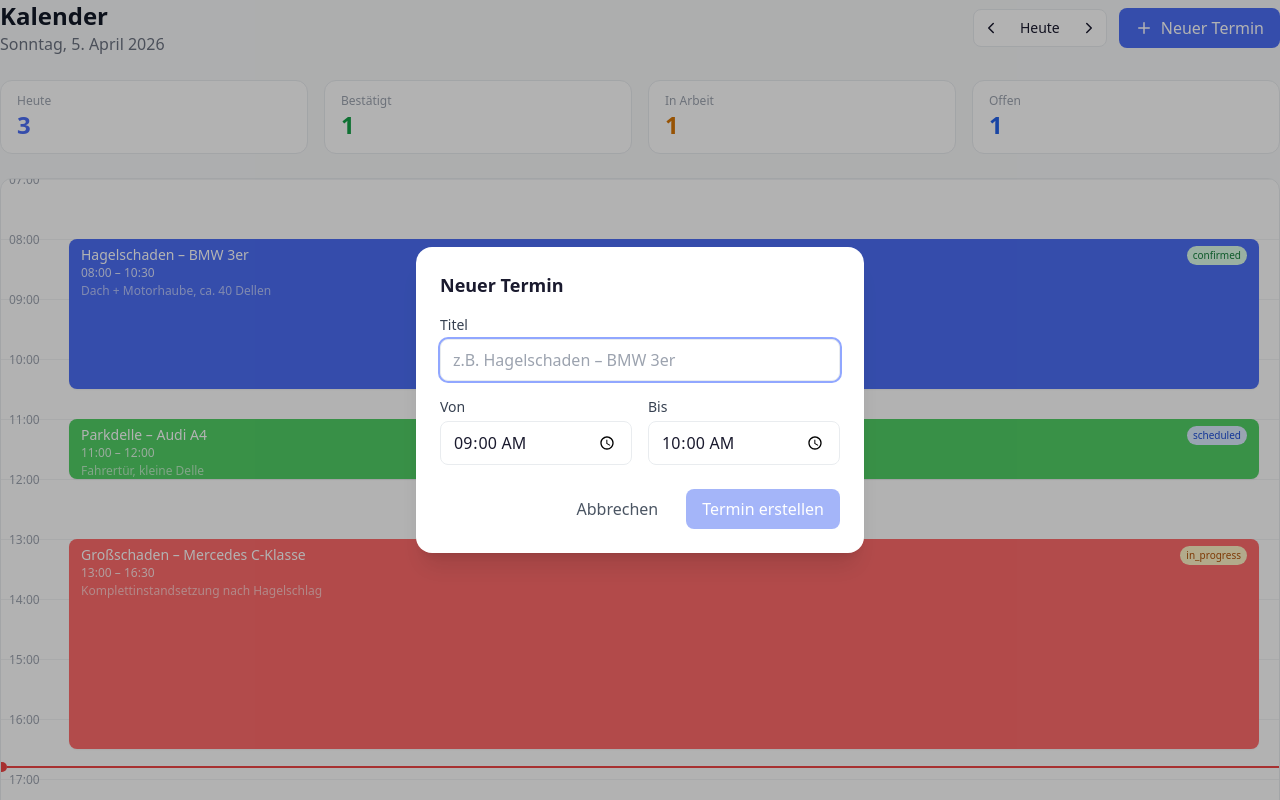
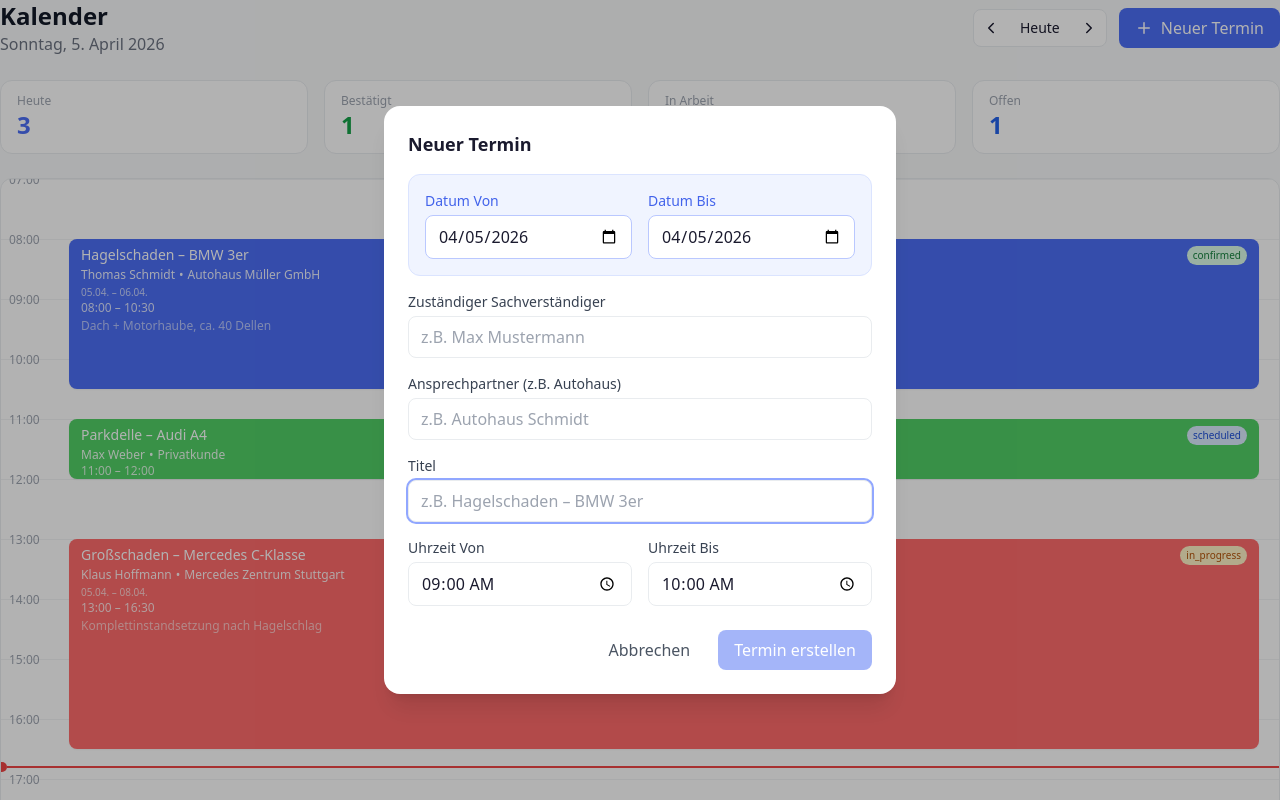
Before and after one commit to LouisL2T/Calace, a Next.js app in the folder frontend/: page /calendar in a window 1280 px wide. Both pictures are taken after a click on the button "Neuer Termin". Shown: the top 800 px of the page. Built offline with nearby package versions, Linux system fonts and the light colour scheme.

Commit message:
auto-commit for b85c951d-5766-4cfc-a09e-3957adb06f12

```diff
--- a/frontend/src/app/calendar/page.tsx
+++ b/frontend/src/app/calendar/page.tsx
@@ -228,12 +228,26 @@ export default function CalendarPage() {
                       {apt.status}
                     </span>
                   </div>
+                  {/* Sachverständiger & Ansprechpartner */}
+                  {(apt.sachverstaendiger || apt.ansprechpartner) && pos.height > 40 && (
+                    <div className="text-white/90 text-xs mt-0.5">
+                      {apt.sachverstaendiger && <span className="font-medium">{apt.sachverstaendiger}</span>}
+                      {apt.sachverstaendiger && apt.ansprechpartner && <span className="mx-1">•</span>}
+                      {apt.ansprechpartner && <span>{apt.ansprechpartner}</span>}
+                    </div>
+                  )}
+                  {/* Datum-Bereich */}
+                  {apt.start_date && apt.end_date && apt.start_date !== apt.end_date && pos.height > 55 && (
+                    <p className="text-white/70 text-[10px] mt-0.5">
+                      {new Date(apt.start_date).toLocaleDateString("de-DE", { day: "2-digit", month: "2-digit" })} – {new Date(apt.end_date).toLocaleDateString("de-DE", { day: "2-digit", month: "2-digit" })}
+                    </p>
+                  )}
                   <p className="text-white/80 text-xs">
                     {new Date(apt.start_time).toLocaleTimeString("de-DE", { hour: "2-digit", minute: "2-digit" })}
                     {" – "}
                     {new Date(apt.end_time).toLocaleTimeString("de-DE", { hour: "2-digit", minute: "2-digit" })}
                   </p>
-                  {apt.description && pos.height > 50 && (
+                  {apt.description && pos.height > 70 && (
                     <p className="text-white/60 text-xs mt-0.5 truncate">{apt.description}</p>
                   )}
                 </div>
@@ -297,6 +311,10 @@ function CreateAppointmentModal({
   onCreated: (apt: Appointment) => void;
 }) {
   const [title, setTitle] = useState("");
+  const [startDate, setStartDate] = useState(date.toISOString().split("T")[0]);
+  const [endDate, setEndDate] = useState(date.toISOString().split("T")[0]);
+  const [sachverstaendiger, setSachverstaendiger] = useState("");
+  const [ansprechpartner, setAnsprechpartner] = useState("");
   const [startTime, setStartTime] = useState("09:00");
   const [endTime, setEndTime] = useState("10:00");
   const [loading, setLoading] = useState(false);
@@ -305,11 +323,11 @@ function CreateAppointmentModal({
     if (!title.trim()) return;
     setLoading(true);
 
-    const start = new Date(date);
+    const start = new Date(startDate);
     const [sh, sm] = startTime.split(":").map(Number);
     start.setHours(sh, sm, 0, 0);
 
-    const end = new Date(date);
+    const end = new Date(endDate);
     const [eh, em] = endTime.split(":").map(Number);
     end.setHours(eh, em, 0, 0);
 
@@ -324,6 +342,10 @@ function CreateAppointmentModal({
         project_id: null,
         start_time: start.toISOString(),
         end_time: end.toISOString(),
+        start_date: startDate,
+        end_date: endDate,
+        sachverstaendiger: sachverstaendiger || null,
+        ansprechpartner: ansprechpartner || null,
         color: "#4c6ef5",
         status: "scheduled",
         metadata: null,
@@ -337,6 +359,10 @@ function CreateAppointmentModal({
           title,
           start_time: start.toISOString(),
           end_time: end.toISOString(),
+          start_date: startDate,
+          end_date: endDate,
+          sachverstaendiger: sachverstaendiger || null,
+          ansprechpartner: ansprechpartner || null,
         });
         onCreated(apt);
       } catch {}
@@ -346,9 +372,58 @@ function CreateAppointmentModal({
 
   return (
     <div className="fixed inset-0 bg-black/30 flex items-center justify-center z-50" onClick={onClose}>
-      <div className="bg-white rounded-2xl p-6 w-full max-w-md shadow-xl" onClick={(e) => e.stopPropagation()}>
+      <div className="bg-white rounded-2xl p-6 w-full max-w-lg shadow-xl" onClick={(e) => e.stopPropagation()}>
         <h2 className="text-lg font-semibold mb-4">Neuer Termin</h2>
         <div className="space-y-4">
+          {/* Datum Von/Bis - ON TOP */}
+          <div className="grid grid-cols-2 gap-4 p-4 bg-primary-50 rounded-xl border border-primary-100">
+            <div>
+              <label className="block text-sm font-medium text-primary-700 mb-1">Datum Von</label>
+              <input
+                type="date"
+                value={startDate}
+                onChange={(e) => setStartDate(e.target.value)}
+                className="w-full px-3 py-2 border border-primary-200 rounded-lg focus:outline-none focus:ring-2 focus:ring-primary-300 bg-white"
+                data-testid="start-date-input"
+              />
+            </div>
+            <div>
+              <label className="block text-sm font-medium text-primary-700 mb-1">Datum Bis</label>
+              <input
+                type="date"
+                value={endDate}
+                onChange={(e) => setEndDate(e.target.value)}
+                className="w-full px-3 py-2 border border-primary-200 rounded-lg focus:outline-none focus:ring-2 focus:ring-primary-300 bg-white"
+                data-testid="end-date-input"
+              />
+            </div>
+          </div>
+
+          {/* Zuständiger Sachverständiger */}
+          <div>
+            <label className="block text-sm font-medium text-gray-700 mb-1">Zuständiger Sachverständiger</label>
+            <input
+              value={sachverstaendiger}
+              onChange={(e) => setSachverstaendiger(e.target.value)}
+              className="w-full px-3 py-2 border border-surface-200 rounded-lg focus:outline-none focus:ring-2 focus:ring-primary-300"
+              placeholder="z.B. Max Mustermann"
+              data-testid="sachverstaendiger-input"
+            />
+          </div>
+
+          {/* Ansprechpartner */}
+          <div>
+            <label className="block text-sm font-medium text-gray-700 mb-1">Ansprechpartner (z.B. Autohaus)</label>
+            <input
+              value={ansprechpartner}
+              onChange={(e) => setAnsprechpartner(e.target.value)}
+              className="w-full px-3 py-2 border border-surface-200 rounded-lg focus:outline-none focus:ring-2 focus:ring-primary-300"
+              placeholder="z.B. Autohaus Schmidt"
+              data-testid="ansprechpartner-input"
+            />
+          </div>
+
+          {/* Titel */}
           <div>
             <label className="block text-sm font-medium text-gray-700 mb-1">Titel</label>
             <input
@@ -357,37 +432,43 @@ function CreateAppointmentModal({
               className="w-full px-3 py-2 border border-surface-200 rounded-lg focus:outline-none focus:ring-2 focus:ring-primary-300"
               placeholder="z.B. Hagelschaden – BMW 3er"
               autoFocus
+              data-testid="title-input"
             />
           </div>
+
+          {/* Uhrzeit */}
           <div className="grid grid-cols-2 gap-4">
             <div>
-              <label className="block text-sm font-medium text-gray-700 mb-1">Von</label>
+              <label className="block text-sm font-medium text-gray-700 mb-1">Uhrzeit Von</label>
               <input
                 type="time"
                 value={startTime}
                 onChange={(e) => setStartTime(e.target.value)}
                 className="w-full px-3 py-2 border border-surface-200 rounded-lg focus:outline-none focus:ring-2 focus:ring-primary-300"
+                data-testid="start-time-input"
               />
             </div>
             <div>
-              <label className="block text-sm font-medium text-gray-700 mb-1">Bis</label>
+              <label className="block text-sm font-medium text-gray-700 mb-1">Uhrzeit Bis</label>
               <input
                 type="time"
                 value={endTime}
                 onChange={(e) => setEndTime(e.target.value)}
                 className="w-full px-3 py-2 border border-surface-200 rounded-lg focus:outline-none focus:ring-2 focus:ring-primary-300"
+                data-testid="end-time-input"
               />
             </div>
           </div>
         </div>
         <div className="flex justify-end gap-3 mt-6">
-          <button onClick={onClose} className="px-4 py-2 text-gray-600 hover:bg-surface-100 rounded-lg transition-colors">
+          <button onClick={onClose} className="px-4 py-2 text-gray-600 hover:bg-surface-100 rounded-lg transition-colors" data-testid="cancel-btn">
             Abbrechen
           </button>
           <button
             onClick={handleCreate}
             disabled={loading || !title.trim()}
             className="px-4 py-2 bg-primary-600 text-white rounded-lg hover:bg-primary-700 disabled:opacity-50 transition-colors"
+            data-testid="create-appointment-btn"
           >
             {loading ? "Erstelle..." : "Termin erstellen"}
           </button>
--- a/frontend/src/lib/mock-data.ts
+++ b/frontend/src/lib/mock-data.ts
@@ -12,6 +12,12 @@ const d = (daysOffset: number, hour: number, minute = 0) => {
   return date.toISOString();
 };
 
+const dateStr = (daysOffset: number) => {
+  const date = new Date(today);
+  date.setDate(date.getDate() + daysOffset);
+  return date.toISOString().split("T")[0];
+};
+
 export const MOCK_APPOINTMENTS: Appointment[] = [
   {
     id: "a1",
@@ -23,6 +29,10 @@ export const MOCK_APPOINTMENTS: Appointment[] = [
     project_id: null,
     start_time: d(0, 8, 0),
     end_time: d(0, 10, 30),
+    start_date: dateStr(0),
+    end_date: dateStr(1),
+    sachverstaendiger: "Thomas Schmidt",
+    ansprechpartner: "Autohaus Müller GmbH",
     color: "#4c6ef5",
     status: "confirmed",
     metadata: { damage_type: "Hagel", damage_count: 40 },
@@ -39,6 +49,10 @@ export const MOCK_APPOINTMENTS: Appointment[] = [
     project_id: null,
     start_time: d(0, 11, 0),
     end_time: d(0, 12, 0),
+    start_date: dateStr(0),
+    end_date: dateStr(0),
+    sachverstaendiger: "Max Weber",
+    ansprechpartner: "Privatkunde",
     color: "#51cf66",
     status: "scheduled",
     metadata: { damage_type: "Parkdelle" },
@@ -55,6 +69,10 @@ export const MOCK_APPOINTMENTS: Appointment[] = [
     project_id: null,
     start_time: d(0, 13, 0),
     end_time: d(0, 16, 30),
+    start_date: dateStr(0),
+    end_date: dateStr(3),
+    sachverstaendiger: "Klaus Hoffmann",
+    ansprechpartner: "Mercedes Zentrum Stuttgart",
     color: "#ff6b6b",
     status: "in_progress",
     metadata: { damage_type: "Hagel", insurance: true },
@@ -71,6 +89,10 @@ export const MOCK_APPOINTMENTS: Appointment[] = [
     project_id: null,
     start_time: d(1, 9, 0),
     end_time: d(1, 9, 45),
+    start_date: dateStr(1),
+    end_date: dateStr(1),
+    sachverstaendiger: "Thomas Schmidt",
+    ansprechpartner: "VW Autohaus Stern",
     color: "#fcc419",
     status: "scheduled",
     metadata: null,
@@ -87,6 +109,10 @@ export const MOCK_APPOINTMENTS: Appointment[] = [
     project_id: null,
     start_time: d(1, 14, 0),
     end_time: d(1, 14, 30),
+    start_date: dateStr(1),
+    end_date: dateStr(1),
+    sachverstaendiger: "Max Weber",
+    ansprechpartner: "Porsche Zentrum Stuttgart",
     color: "#845ef7",
     status: "scheduled",
     metadata: null,
--- a/frontend/src/types/index.ts
+++ b/frontend/src/types/index.ts
@@ -17,6 +17,10 @@ export interface Appointment {
   project_id: string | null;
   start_time: string;
   end_time: string;
+  start_date: string;
+  end_date: string;
+  sachverstaendiger: string | null;
+  ansprechpartner: string | null;
   color: string | null;
   status: "scheduled" | "confirmed" | "in_progress" | "completed" | "cancelled" | "no_show";
   metadata: Record<string, unknown> | null;
```
Also changed, not shown: 1 other file (tests, documents, lock files or other folders).
